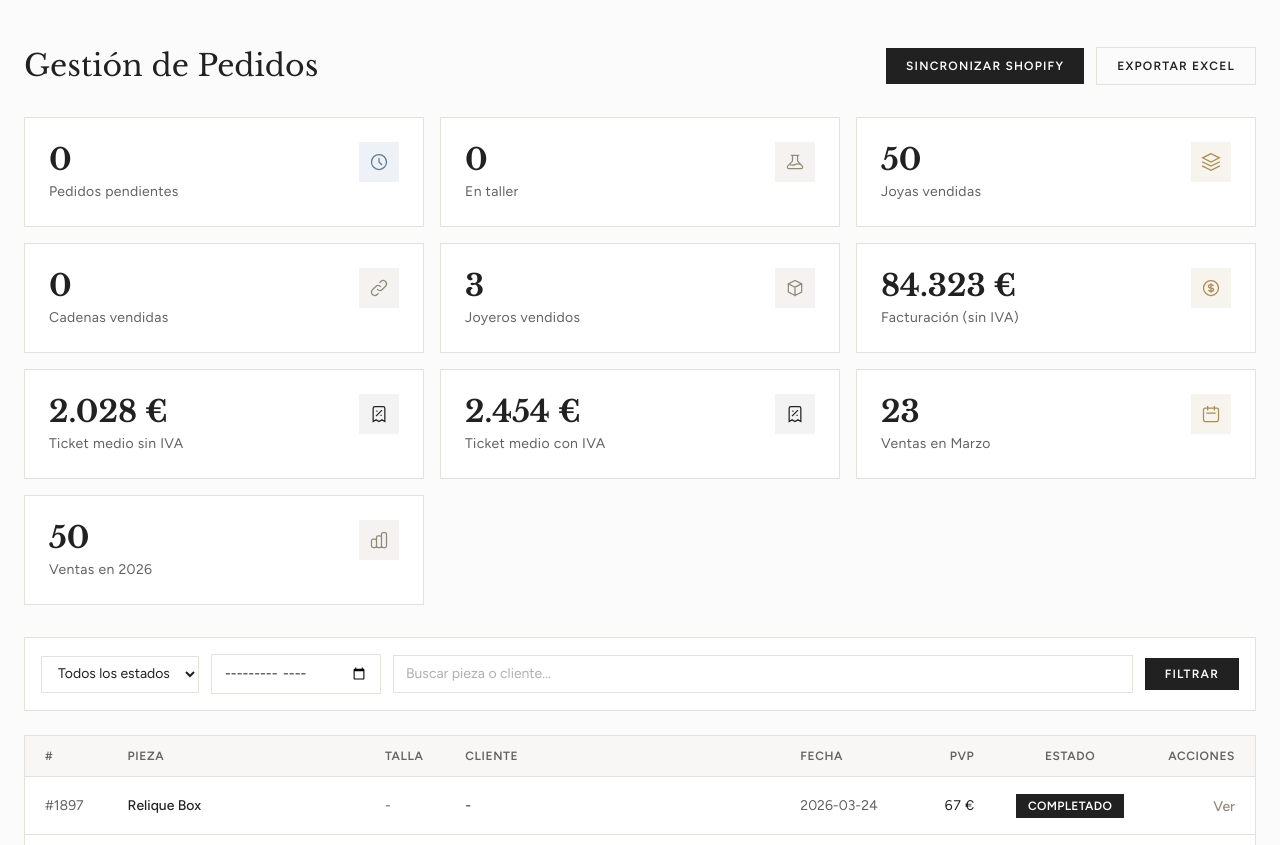
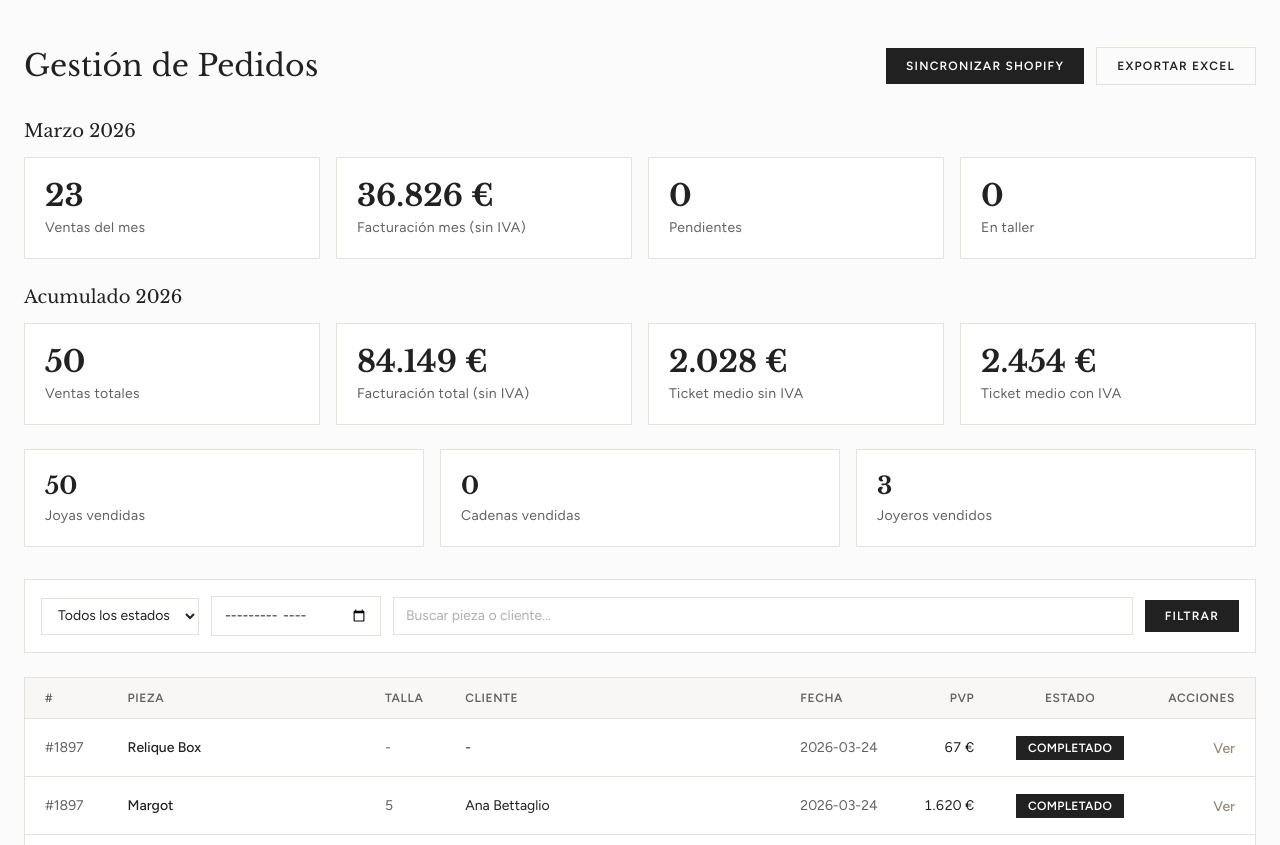
Before and after one commit to AntiquaStore/antiqua-pedidos, a FastAPI app: page / in a window 1280 px wide. Shown: the part 65-910 px from the top of the page. Run offline with FastAPI, Linux system fonts and the light colour scheme; data comes from the database, SQL or seed files in the repository; some libraries are stand-ins or nearby versions.

Commit message:
Reorganize dashboard: month first, year second, breakdown third
- Marzo 2026: ventas mes, facturacion mes, pendientes, en taller
- Acumulado 2026: ventas totales, facturacion total, ticket sin/con IVA
- Desglose: joyas, cadenas, joyeros

Co-Authored-By: Claude Opus 4.6 (1M context) <noreply@anthropic.com>

```diff
--- a/templates/dashboard.html
+++ b/templates/dashboard.html
@@ -57,156 +57,61 @@
     </div>
 </div>
 
-<!-- KPI Cards -->
-<div class="grid grid-cols-1 sm:grid-cols-2 lg:grid-cols-3 gap-4 mb-8">
-    <!-- Pendientes -->
-    <div class="bg-white border border-line p-6">
-        <div class="flex items-start justify-between">
-            <div>
+<!-- MES EN CURSO -->
+<h2 class="text-lg text-dark mb-3" style="font-family: 'Libre Baskerville', serif;">{{ stats.mes_nombre or 'Este mes' }} 2026</h2>
+<div class="grid grid-cols-1 sm:grid-cols-2 lg:grid-cols-4 gap-4 mb-6">
+    <div class="bg-white border border-line p-5">
+        <p class="text-3xl font-bold text-dark" style="font-family: 'Libre Baskerville', serif;">{{ stats.ventas_mes or 0 }}</p>
+        <p class="text-sm text-secondary mt-1 tracking-wide">Ventas del mes</p>
+    </div>
+    <div class="bg-white border border-line p-5">
+        <p class="text-3xl font-bold text-dark" style="font-family: 'Libre Baskerville', serif;">{{ "{:,.0f}".format(stats.facturacion_mes or 0)|replace(",", ".") }} &euro;</p>
+        <p class="text-sm text-secondary mt-1 tracking-wide">Facturaci&oacute;n mes (sin IVA)</p>
+    </div>
+    <div class="bg-white border border-line p-5">
         <p class="text-3xl font-bold text-dark" style="font-family: 'Libre Baskerville', serif;">{{ stats.pending or 0 }}</p>
-                <p class="text-sm text-secondary mt-1 tracking-wide">Pedidos pendientes</p>
+        <p class="text-sm text-secondary mt-1 tracking-wide">Pendientes</p>
     </div>
-            <div class="w-10 h-10 flex items-center justify-center bg-[#5a7b9a]/10">
-                <svg class="w-5 h-5 text-[#5a7b9a]" fill="none" stroke="currentColor" viewBox="0 0 24 24">
-                    <path stroke-linecap="square" stroke-width="1.5" d="M12 8v4l3 3m6-3a9 9 0 11-18 0 9 9 0 0118 0z"/>
-                </svg>
-            </div>
+    <div class="bg-white border border-line p-5">
+        <p class="text-3xl font-bold text-dark" style="font-family: 'Libre Baskerville', serif;">{{ stats.in_workshop or 0 }}</p>
+        <p class="text-sm text-secondary mt-1 tracking-wide">En taller</p>
     </div>
 </div>
 
-    <!-- En taller -->
-    <div class="bg-white border border-line p-6">
-        <div class="flex items-start justify-between">
-            <div>
-                <p class="text-3xl font-bold text-dark" style="font-family: 'Libre Baskerville', serif;">{{ stats.in_workshop or 0 }}</p>
-                <p class="text-sm text-secondary mt-1 tracking-wide">En taller</p>
+<!-- AÑO 2026 -->
+<h2 class="text-lg text-dark mb-3" style="font-family: 'Libre Baskerville', serif;">Acumulado 2026</h2>
+<div class="grid grid-cols-1 sm:grid-cols-2 lg:grid-cols-4 gap-4 mb-6">
+    <div class="bg-white border border-line p-5">
+        <p class="text-3xl font-bold text-dark" style="font-family: 'Libre Baskerville', serif;">{{ stats.ventas_ano or 0 }}</p>
+        <p class="text-sm text-secondary mt-1 tracking-wide">Ventas totales</p>
     </div>
-            <div class="w-10 h-10 flex items-center justify-center bg-taupe/10">
-                <svg class="w-5 h-5 text-taupe" fill="none" stroke="currentColor" viewBox="0 0 24 24">
-                    <path stroke-linecap="square" stroke-width="1.5" d="M19.428 15.428a2 2 0 00-1.022-.547l-2.387-.477a6 6 0 00-3.86.517l-.318.158a6 6 0 01-3.86.517L6.05 15.21a2 2 0 00-1.806.547M8 4h8l-1 1v5.172a2 2 0 00.586 1.414l5 5c1.26 1.26.367 3.414-1.415 3.414H4.828c-1.782 0-2.674-2.154-1.414-3.414l5-5A2 2 0 009 10.172V5L8 4z"/>
-                </svg>
+    <div class="bg-white border border-line p-5">
+        <p class="text-3xl font-bold text-dark" style="font-family: 'Libre Baskerville', serif;">{{ "{:,.0f}".format(stats.facturacion_ano or 0)|replace(",", ".") }} &euro;</p>
+        <p class="text-sm text-secondary mt-1 tracking-wide">Facturaci&oacute;n total (sin IVA)</p>
     </div>
+    <div class="bg-white border border-line p-5">
+        <p class="text-3xl font-bold text-dark" style="font-family: 'Libre Baskerville', serif;">{{ "{:,.0f}".format(stats.avg_ticket_joyas or 0)|replace(",", ".") }} &euro;</p>
+        <p class="text-sm text-secondary mt-1 tracking-wide">Ticket medio sin IVA</p>
+    </div>
+    <div class="bg-white border border-line p-5">
+        <p class="text-3xl font-bold text-dark" style="font-family: 'Libre Baskerville', serif;">{{ "{:,.0f}".format(stats.avg_ticket_joyas_iva or 0)|replace(",", ".") }} &euro;</p>
+        <p class="text-sm text-secondary mt-1 tracking-wide">Ticket medio con IVA</p>
     </div>
 </div>
 
-    <!-- Joyas vendidas -->
-    <div class="bg-white border border-line p-6">
-        <div class="flex items-start justify-between">
-            <div>
-                <p class="text-3xl font-bold text-dark" style="font-family: 'Libre Baskerville', serif;">{{ stats.joyas_count or 0 }}</p>
+<!-- DESGLOSE POR TIPO -->
+<div class="grid grid-cols-1 sm:grid-cols-3 gap-4 mb-8">
+    <div class="bg-white border border-line p-5">
+        <p class="text-2xl font-bold text-dark" style="font-family: 'Libre Baskerville', serif;">{{ stats.joyas_count or 0 }}</p>
         <p class="text-sm text-secondary mt-1 tracking-wide">Joyas vendidas</p>
     </div>
-            <div class="w-10 h-10 flex items-center justify-center bg-bronze/10">
-                <svg class="w-5 h-5 text-bronze" fill="none" stroke="currentColor" viewBox="0 0 24 24">
-                    <path stroke-linecap="square" stroke-width="1.5" d="M12 2L2 7l10 5 10-5-10-5zM2 17l10 5 10-5M2 12l10 5 10-5"/>
-                </svg>
-            </div>
-        </div>
-    </div>
-
-    <!-- Cadenas vendidas -->
-    <div class="bg-white border border-line p-6">
-        <div class="flex items-start justify-between">
-            <div>
-                <p class="text-3xl font-bold text-dark" style="font-family: 'Libre Baskerville', serif;">{{ stats.cadenas_count or 0 }}</p>
+    <div class="bg-white border border-line p-5">
+        <p class="text-2xl font-bold text-dark" style="font-family: 'Libre Baskerville', serif;">{{ stats.cadenas_count or 0 }}</p>
         <p class="text-sm text-secondary mt-1 tracking-wide">Cadenas vendidas</p>
     </div>
-            <div class="w-10 h-10 flex items-center justify-center bg-taupe/10">
-                <svg class="w-5 h-5 text-taupe" fill="none" stroke="currentColor" viewBox="0 0 24 24">
-                    <path stroke-linecap="square" stroke-width="1.5" d="M13.828 10.172a4 4 0 00-5.656 0l-4 4a4 4 0 105.656 5.656l1.102-1.101m-.758-4.899a4 4 0 005.656 0l4-4a4 4 0 00-5.656-5.656l-1.1 1.1"/>
-                </svg>
-            </div>
-        </div>
-    </div>
-
-    <!-- Joyeros vendidos -->
-    <div class="bg-white border border-line p-6">
-        <div class="flex items-start justify-between">
-            <div>
-                <p class="text-3xl font-bold text-dark" style="font-family: 'Libre Baskerville', serif;">{{ stats.joyeros_count or 0 }}</p>
+    <div class="bg-white border border-line p-5">
+        <p class="text-2xl font-bold text-dark" style="font-family: 'Libre Baskerville', serif;">{{ stats.joyeros_count or 0 }}</p>
         <p class="text-sm text-secondary mt-1 tracking-wide">Joyeros vendidos</p>
-            </div>
-            <div class="w-10 h-10 flex items-center justify-center bg-taupe/10">
-                <svg class="w-5 h-5 text-taupe" fill="none" stroke="currentColor" viewBox="0 0 24 24">
-                    <path stroke-linecap="square" stroke-width="1.5" d="M20 7l-8-4-8 4m16 0l-8 4m8-4v10l-8 4m0-10L4 7m8 4v10M4 7v10l8 4"/>
-                </svg>
-            </div>
-        </div>
-    </div>
-
-    <!-- Facturacion -->
-    <div class="bg-white border border-line p-6">
-        <div class="flex items-start justify-between">
-            <div>
-                <p class="text-3xl font-bold text-dark" style="font-family: 'Libre Baskerville', serif;">{{ "{:,.0f}".format(stats.revenue or 0)|replace(",", ".") }} €</p>
-                <p class="text-sm text-secondary mt-1 tracking-wide">Facturación (sin IVA)</p>
-            </div>
-            <div class="w-10 h-10 flex items-center justify-center bg-bronze/10">
-                <svg class="w-5 h-5 text-bronze" fill="none" stroke="currentColor" viewBox="0 0 24 24">
-                    <path stroke-linecap="square" stroke-width="1.5" d="M12 8c-1.657 0-3 .895-3 2s1.343 2 3 2 3 .895 3 2-1.343 2-3 2m0-8c1.11 0 2.08.402 2.599 1M12 8V7m0 1v8m0 0v1m0-1c-1.11 0-2.08-.402-2.599-1M21 12a9 9 0 11-18 0 9 9 0 0118 0z"/>
-                </svg>
-            </div>
-        </div>
-    </div>
-
-    <!-- Ticket medio sin IVA -->
-    <div class="bg-white border border-line p-6">
-        <div class="flex items-start justify-between">
-            <div>
-                <p class="text-3xl font-bold text-dark" style="font-family: 'Libre Baskerville', serif;">{{ "{:,.0f}".format(stats.avg_ticket_joyas or 0)|replace(",", ".") }} €</p>
-                <p class="text-sm text-secondary mt-1 tracking-wide">Ticket medio sin IVA</p>
-            </div>
-            <div class="w-10 h-10 flex items-center justify-center bg-dark/5">
-                <svg class="w-5 h-5 text-dark" fill="none" stroke="currentColor" viewBox="0 0 24 24">
-                    <path stroke-linecap="square" stroke-width="1.5" d="M9 14l6-6m-5.5.5h.01m4.99 5h.01M19 21V5a2 2 0 00-2-2H7a2 2 0 00-2 2v16l3.5-2 3.5 2 3.5-2 3.5 2z"/>
-                </svg>
-            </div>
-        </div>
-    </div>
-
-    <!-- Ticket medio con IVA -->
-    <div class="bg-white border border-line p-6">
-        <div class="flex items-start justify-between">
-            <div>
-                <p class="text-3xl font-bold text-dark" style="font-family: 'Libre Baskerville', serif;">{{ "{:,.0f}".format(stats.avg_ticket_joyas_iva or 0)|replace(",", ".") }} €</p>
-                <p class="text-sm text-secondary mt-1 tracking-wide">Ticket medio con IVA</p>
-            </div>
-            <div class="w-10 h-10 flex items-center justify-center bg-dark/5">
-                <svg class="w-5 h-5 text-dark" fill="none" stroke="currentColor" viewBox="0 0 24 24">
-                    <path stroke-linecap="square" stroke-width="1.5" d="M9 14l6-6m-5.5.5h.01m4.99 5h.01M19 21V5a2 2 0 00-2-2H7a2 2 0 00-2 2v16l3.5-2 3.5 2 3.5-2 3.5 2z"/>
-                </svg>
-            </div>
-        </div>
-    </div>
-
-    <!-- Ventas este mes -->
-    <div class="bg-white border border-line p-6">
-        <div class="flex items-start justify-between">
-            <div>
-                <p class="text-3xl font-bold text-dark" style="font-family: 'Libre Baskerville', serif;">{{ stats.ventas_mes or 0 }}</p>
-                <p class="text-sm text-secondary mt-1 tracking-wide">Ventas en {{ stats.mes_nombre or 'este mes' }}</p>
-            </div>
-            <div class="w-10 h-10 flex items-center justify-center bg-bronze/10">
-                <svg class="w-5 h-5 text-bronze" fill="none" stroke="currentColor" viewBox="0 0 24 24">
-                    <path stroke-linecap="square" stroke-width="1.5" d="M8 7V3m8 4V3m-9 8h10M5 21h14a2 2 0 002-2V7a2 2 0 00-2-2H5a2 2 0 00-2 2v12a2 2 0 002 2z"/>
-                </svg>
-            </div>
-        </div>
-    </div>
-
-    <!-- Ventas en el año -->
-    <div class="bg-white border border-line p-6">
-        <div class="flex items-start justify-between">
-            <div>
-                <p class="text-3xl font-bold text-dark" style="font-family: 'Libre Baskerville', serif;">{{ stats.ventas_ano or 0 }}</p>
-                <p class="text-sm text-secondary mt-1 tracking-wide">Ventas en 2026</p>
-            </div>
-            <div class="w-10 h-10 flex items-center justify-center bg-taupe/10">
-                <svg class="w-5 h-5 text-taupe" fill="none" stroke="currentColor" viewBox="0 0 24 24">
-                    <path stroke-linecap="square" stroke-width="1.5" d="M9 19v-6a2 2 0 00-2-2H5a2 2 0 00-2 2v6a2 2 0 002 2h2a2 2 0 002-2zm0 0V9a2 2 0 012-2h2a2 2 0 012 2v10m-6 0a2 2 0 002 2h2a2 2 0 002-2m0 0V5a2 2 0 012-2h2a2 2 0 012 2v14a2 2 0 01-2 2h-2a2 2 0 01-2-2z"/>
-                </svg>
-            </div>
-        </div>
     </div>
 </div>
 
```
Also changed, not shown: models.py (+10 -0 lines). Lines whose indentation alone changed are shown as unchanged.
